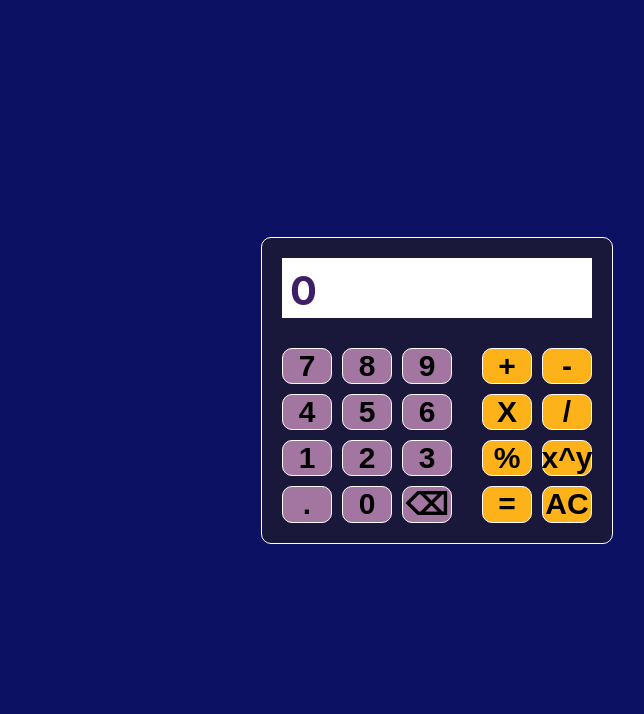
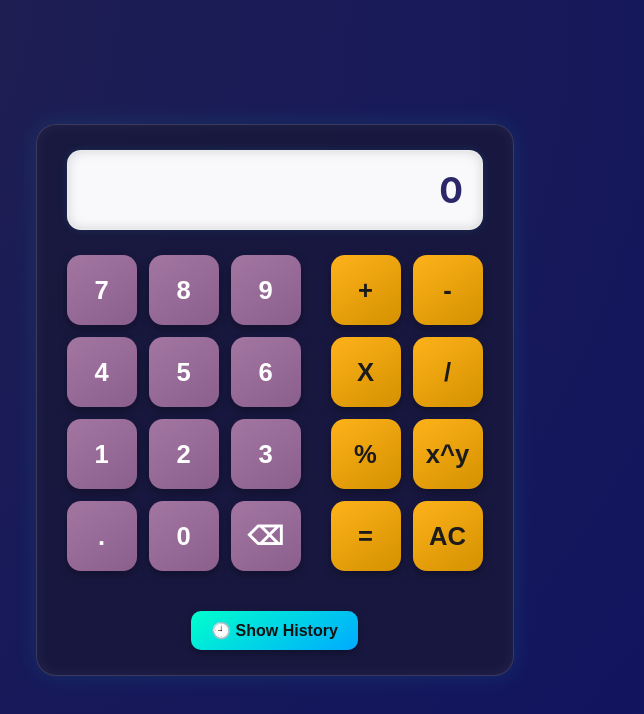
Before and after one commit to AhmadMuhtady/calculator-app, a React (Vite) app: page / in a window 1280 px wide. Shown: the top 714 px of the page, without its empty margins (203-847 px from the left). Built offline with nearby package versions, Linux system fonts and the light colour scheme.

Commit message:
feat: add history panel to display calculation history and enhance UI styling

```diff
--- a/src/components/Calculator.jsx
+++ b/src/components/Calculator.jsx
@@ -1,12 +1,17 @@
 import { useState, useEffect } from 'react';
 import Buttons from './Buttons';
 import Screen from './Screen';
+import History from './History';
 
 const Calculator = () => {
 	const [prevNum, setPrev] = useState('');
 	const [curNum, setCurr] = useState('0');
 	const [operator, setOperator] = useState('');
+	const [lastOperator, setLastOperator] = useState('');
+	const [lastOperand, setLastOperand] = useState('');
+	const [history, setHistory] = useState([]);
 	const [waitingForNewNumber, setWaitingForNewNumber] = useState(false);
+	const [showHistory, setShowHistory] = useState(false); // NEW: toggle history
 
 	const handleNumberClick = (number) => {
 		if (waitingForNewNumber) {
@@ -14,25 +19,12 @@ const Calculator = () => {
 			setWaitingForNewNumber(false);
 			return;
 		}
-
 		if (number === '⌫') {
-			if (curNum.length === 1) {
-				setCurr('0');
+			setCurr(curNum.length === 1 ? '0' : curNum.slice(0, -1));
 			return;
 		}
-
-			setCurr(curNum.slice(0, -1));
-			return;
-		}
-
-		if (number === '.' && curNum.includes('.')) {
-			return;
-		}
-		if (curNum === '0') {
-			setCurr(number);
-		} else {
-			setCurr(curNum + number);
-		}
+		if (number === '.' && curNum.includes('.')) return;
+		setCurr(curNum === '0' ? number : curNum + number);
 	};
 
 	const handleOperatorClick = (clickedOp) => {
@@ -40,19 +32,22 @@ const Calculator = () => {
 			setPrev('');
 			setCurr('0');
 			setOperator('');
+			setLastOperator('');
+			setLastOperand('');
+			setWaitingForNewNumber(false);
 			return;
 		}
 
 		if (prevNum === '') {
 			setPrev(curNum);
-			setOperator(clickedOp);
+			if (clickedOp !== '=') setOperator(clickedOp);
 			setWaitingForNewNumber(true);
-			return; // stop here so it doesn’t calculate yet
+			return;
 		}
 
-		if (!waitingForNewNumber && operator) {
 		let result = 0;
 
+		if (!waitingForNewNumber && operator) {
 			switch (operator) {
 				case '+':
 					result = +prevNum + +curNum;
@@ -71,70 +66,109 @@ const Calculator = () => {
 					break;
 				case 'x^y':
 					result = Math.pow(+prevNum, +curNum);
-					if (isNaN(result)) result = 'Error';
 					break;
 			}
+			if (isNaN(result)) result = 'Error';
 
+			const equation = `${formatNumber(prevNum)} ${operator} ${formatNumber(
+				curNum
+			)} = ${formatNumber(result)}`;
 			setPrev(result.toString());
 			setCurr(result.toString());
+			setHistory((prev) => [...prev, equation]);
+
+			if (clickedOp === '=') {
+				setLastOperator(operator);
+				setLastOperand(curNum);
+				setOperator('');
+			} else setOperator(clickedOp);
+
+			setWaitingForNewNumber(true);
+			return;
 		}
 
-		// Handle "=" separately
-		if (clickedOp === '=') {
-			setOperator('');
-		} else {
-			setOperator(clickedOp);
+		if (clickedOp === '=' && lastOperator) {
+			switch (lastOperator) {
+				case '+':
+					result = +prevNum + +lastOperand;
+					break;
+				case '-':
+					result = +prevNum - +lastOperand;
+					break;
+				case 'X':
+					result = +prevNum * +lastOperand;
+					break;
+				case '/':
+					result = +lastOperand === 0 ? 'Error' : +prevNum / +lastOperand;
+					break;
+				case '%':
+					result = +prevNum % +lastOperand;
+					break;
+				case 'x^y':
+					result = Math.pow(+prevNum, +lastOperand);
+					break;
+			}
+			if (isNaN(result)) result = 'Error';
+			setPrev(result.toString());
+			setCurr(result.toString());
+
+			const equation = `${formatNumber(prevNum)} ${operator} ${formatNumber(
+				curNum
+			)} = ${formatNumber(result)}`;
+			setHistory((prev) => [...prev, equation]);
+			setWaitingForNewNumber(true);
+			return;
 		}
 
+		if (clickedOp !== '=') setOperator(clickedOp);
 		setWaitingForNewNumber(true);
 	};
 
+	const formatNumber = (num) => {
+		if (num === 'Error') return num;
+		let n = parseFloat(num);
+		if (!Number.isFinite(n)) return 'Error';
+		n = Math.round(n * 1e6) / 1e6;
+		const [integer, decimal] = n.toString().split('.');
+		const formattedInt = Number(integer).toLocaleString();
+		const formatted = decimal ? `${formattedInt}.${decimal}` : formattedInt;
+		return formatted.length > 12 ? formatted.slice(0, 12) + '…' : formatted;
+	};
+
 	useEffect(() => {
-		// Add the listener when component mounts
 		const handleKeyPress = (event) => {
 			const numbers = ['7', '8', '9', '4', '5', '6', '1', '2', '3', '.', '0'];
 			const operators = ['+', '-', 'X', '/', '%'];
-			console.log(event.key);
-			if (numbers.includes(event.key)) {
-				handleNumberClick(event.key);
-			}
-			if (event.key === 'Backspace') {
-				handleNumberClick('⌫');
-			}
-			if (event.key === 'Escape') {
-				handleOperatorClick('AC');
-			}
-
-			if (operators.includes(event.key)) {
-				handleOperatorClick(event.key);
-			}
-			if (event.key === 'Enter') {
-				handleOperatorClick('=');
-			}
-			if (event.key === '*') {
-				handleOperatorClick('X');
-			}
+			if (numbers.includes(event.key)) handleNumberClick(event.key);
+			if (event.key === 'Backspace') handleNumberClick('⌫');
+			if (event.key === 'Escape') handleOperatorClick('AC');
+			if (operators.includes(event.key)) handleOperatorClick(event.key);
+			if (event.key === 'Enter') handleOperatorClick('=');
+			if (event.key === '*') handleOperatorClick('X');
 		};
-
 		window.addEventListener('keydown', handleKeyPress);
-
-		// Cleanup: Remove listener when component unmounts
-		return () => {
-			window.removeEventListener('keydown', handleKeyPress);
-		};
-	}, [handleNumberClick, handleOperatorClick]); // Empty array = only run once
+		return () => window.removeEventListener('keydown', handleKeyPress);
+	}, [handleNumberClick, handleOperatorClick]);
 
 	return (
+		<div className="calculator-wrapper">
 			<div className="calculator-container">
-			<Screen displayNumber={curNum} />
+				<Screen displayNumber={formatNumber(curNum)} />
 				<Buttons
 					onNumberClick={handleNumberClick}
 					onOperatorClick={handleOperatorClick}
 				/>
+				{/* Toggle History Button */}
+				<button
+					className="toggle-history-btn"
+					onClick={() => setShowHistory((prev) => !prev)}
+				>
+					{showHistory ? '✖ Hide History' : '🕘 Show History'}
+				</button>
+			</div>
+			<History history={history} show={showHistory} />
 		</div>
 	);
 };
 
 export default Calculator;
-
-// need to add continue calculation + the error statement
--- /dev/null
+++ b/src/components/History.jsx
@@ -0,0 +1,16 @@
+const History = ({ history, show }) => {
+	return (
+		<div className={`history-panel ${show ? 'show' : 'hidden'}`}>
+			<h3>History</h3>
+			<ul>
+				{history.length === 0 ? (
+					<li>No history yet</li>
+				) : (
+					history.map((entry, index) => <li key={index}>{entry}</li>)
+				)}
+			</ul>
+		</div>
+	);
+};
+
+export default History;
--- a/src/index.css
+++ b/src/index.css
@@ -6,89 +6,293 @@
 
 body {
 	font-family: 'Inter', sans-serif;
-	font-optical-sizing: auto;
 	display: flex;
 	align-items: center;
 	justify-content: center;
 	height: 100vh;
-	overflow: hidden;
-	background-color: #0d1164;
+	background: radial-gradient(circle at top left, #202050, #0d1164);
+	color: white;
+	-webkit-font-smoothing: antialiased;
+	-moz-osx-font-smoothing: grayscale;
 }
 
+/* ===== CALCULATOR CONTAINER ===== */
 .calculator-container {
 	display: flex;
 	flex-direction: column;
-	gap: 5px;
-	background-color: #19183b;
-	border: 1px solid #fff;
 	align-items: center;
 	justify-content: space-between;
-	gap: 30px;
-	margin-bottom: 20px;
-	padding: 20px;
-	border-radius: 10px;
+	gap: 25px;
+	background: rgba(25, 24, 59, 0.85);
+	border: 1px solid rgba(255, 255, 255, 0.15);
+	backdrop-filter: blur(12px);
+	padding: 25px 30px;
+	border-radius: 20px;
+	box-shadow: 0 0 25px rgba(0, 255, 255, 0.1),
+		inset 0 0 15px rgba(255, 255, 255, 0.05);
+	transition: all 0.3s ease;
 }
 
+/* Subtle hover glow */
+.calculator-container:hover {
+	box-shadow: 0 0 35px rgba(0, 255, 255, 0.2),
+		inset 0 0 20px rgba(255, 255, 255, 0.05);
+}
+
+/* ===== SCREEN DISPLAY ===== */
 .screen {
-	background-color: #fff;
+	background: #f9f9fb;
 	width: 100%;
-	height: 60px;
-	font-weight: bolder;
-	padding: 8px;
+	height: 80px;
+	border-radius: 14px;
+	padding: 12px 18px;
+	display: flex;
+	align-items: center;
+	justify-content: flex-end;
+	overflow: hidden;
+	box-shadow: inset 0 0 12px rgba(0, 0, 0, 0.15),
+		0 0 10px rgba(0, 255, 255, 0.1);
+	border: 1px solid rgba(0, 0, 0, 0.05);
 }
 
 .screen h1 {
-	font-size: 40px;
-	color: #3e1e68;
+	font-size: 2.2rem;
+	color: #2c2769;
+	text-align: right;
+	font-weight: 700;
+	user-select: none;
+	letter-spacing: 0.5px;
 }
 
+/* ===== BUTTONS GRID ===== */
 .buttons-grid {
 	display: flex;
 	justify-content: center;
 	gap: 30px;
+	width: 100%;
 }
 
 .numbers-grid {
 	display: grid;
 	grid-template-columns: repeat(3, 1fr);
-	gap: 10px;
+	gap: 12px;
 }
 
 .operators-grid {
 	display: grid;
 	grid-template-columns: repeat(2, 1fr);
-	gap: 10px;
+	gap: 12px;
 }
 
+/* ===== BUTTONS ===== */
 .numbers-btn,
 .operator-btn {
-	font-size: 30px;
-	font-weight: bold;
+	font-size: 1.6rem;
+	font-weight: 600;
 	display: flex;
 	align-items: center;
 	justify-content: center;
-	border: 1px solid #fff;
-	width: 50px;
+	width: 70px;
+	height: 70px;
+	border: none;
+	border-radius: 14px;
+	cursor: pointer;
+	transition: all 0.18s ease-in-out;
+}
+
+/* Number buttons */
+.numbers-btn {
+	background: linear-gradient(145deg, #a376a2, #8b5f8c);
+	color: white;
+	box-shadow: 0 4px 10px rgba(0, 0, 0, 0.3);
+}
+
+/* Operator buttons */
+.operator-btn {
+	background: linear-gradient(145deg, #feb21a, #d49100);
+	color: #1b1b1b;
+	box-shadow: 0 4px 10px rgba(0, 0, 0, 0.3);
+	font-weight: 700;
+}
+
+/* Hover effects */
+.numbers-btn:hover,
+.operator-btn:hover {
+	transform: translateY(-3px) scale(1.02);
+	box-shadow: 0 8px 15px rgba(0, 0, 0, 0.35), 0 0 10px rgba(255, 255, 255, 0.1);
+}
+
+/* Active effects */
+.numbers-btn:active,
+.operator-btn:active {
+	transform: scale(0.96);
+	box-shadow: inset 0 3px 8px rgba(0, 0, 0, 0.4);
+}
+
+/* Glow accent on hover */
+.numbers-btn:hover {
+	box-shadow: 0 0 15px rgba(163, 118, 162, 0.7),
+		0 0 25px rgba(255, 255, 255, 0.1);
+}
+
+.operator-btn:hover {
+	box-shadow: 0 0 15px rgba(255, 178, 26, 0.7),
+		0 0 25px rgba(255, 255, 255, 0.1);
+}
+
+/* ===== HISTORY PANEL ===== */
+.history-panel {
+	background: rgba(30, 30, 60, 0.9);
+	color: #f5f5f5;
+	padding: 12px 18px;
+	border-radius: 14px;
+	margin-top: 15px;
+	box-shadow: inset 0 2px 8px rgba(0, 0, 0, 0.3);
+	max-height: 220px;
+	overflow-y: auto;
+	font-family: monospace;
+	width: 300px;
+	border: 1px solid rgba(255, 255, 255, 0.08);
+	scrollbar-width: thin;
+	scrollbar-color: #555 #1e1e3a;
+}
+
+/* Custom scrollbar */
+.history-panel::-webkit-scrollbar {
+	width: 8px;
+}
+.history-panel::-webkit-scrollbar-thumb {
+	background: #555;
+	border-radius: 4px;
+}
+.history-panel::-webkit-scrollbar-thumb:hover {
+	background: #777;
+}
+
+.history-panel h3 {
+	font-size: 1rem;
+	margin-bottom: 8px;
+	text-align: center;
+	color: #00ffcc;
+	text-transform: uppercase;
+	letter-spacing: 1.2px;
+}
+
+.history-panel ul {
+	list-style: none;
+	margin: 0;
+	padding: 0;
+}
+
+.history-panel li {
+	background: rgba(255, 255, 255, 0.05);
+	padding: 8px 12px;
+	border-radius: 10px;
+	margin-bottom: 6px;
+	word-wrap: break-word;
+	transition: background 0.2s;
+}
+
+.history-panel li:hover {
+	background: rgba(255, 255, 255, 0.1);
+}
+
+/* ===== WRAPPER ===== */
+.calculator-wrapper {
+	display: flex;
+	gap: 25px;
+	align-items: flex-start;
+	justify-content: center;
+	flex-wrap: wrap;
+	padding: 10px;
+}
+
+/* --- Toggle Button --- */
+.toggle-history-btn {
+	background: linear-gradient(145deg, #00ffcc, #00aaff);
+	color: #121212;
+	border: none;
+	padding: 10px 20px;
 	border-radius: 10px;
 	cursor: pointer;
-	background-color: #a376a2;
+	font-weight: 600;
+	font-size: 1rem;
+	transition: all 0.25s ease;
+	box-shadow: 0 3px 8px rgba(0, 0, 0, 0.3);
 }
 
-.operator-btn {
-	background-color: #feb21a;
-	color: black;
+.toggle-history-btn:hover {
+	transform: translateY(-2px);
+	background: linear-gradient(145deg, #00ffee, #00bbff);
+	box-shadow: 0 6px 12px rgba(0, 0, 0, 0.4);
 }
 
-.numbers-btn:hover,
-.operator-btn:hover {
-	transform: scale(0.98);
+/* --- History Panel Animation --- */
+.history-panel {
+	transition: all 0.4s ease;
+	opacity: 1;
+	transform: translateY(0);
 }
 
-.numbers-btn:active {
-	transform: scale(0.98);
-	background-color: yellow;
+.history-panel.hidden {
+	opacity: 0;
+	transform: translateY(-10px);
+	max-height: 0;
+	padding: 0;
+	margin: 0;
+	overflow: hidden;
 }
-.operator-btn:active {
-	background-color: black;
-	color: #fff;
+
+/* --- RESPONSIVE DESIGN --- */
+/* History toggle animation */
+.history-panel {
+	max-height: 0;
+	overflow: hidden;
+	opacity: 0;
+	transform: translateY(-10px);
+	transition: all 0.4s ease;
 }
+
+.history-panel.show {
+	max-height: 200px;
+	opacity: 1;
+	transform: translateY(0);
+	overflow-y: auto;
+}
+
+/* Toggle button style */
+.toggle-history-btn {
+	margin-top: 15px;
+	background: linear-gradient(145deg, #00ffcc, #00aaff);
+	color: #121212;
+	border: none;
+	padding: 10px 20px;
+	border-radius: 10px;
+	cursor: pointer;
+	font-weight: 600;
+	font-size: 1rem;
+	transition: all 0.25s ease;
+	box-shadow: 0 3px 8px rgba(0, 0, 0, 0.3);
+}
+
+.toggle-history-btn:hover {
+	transform: translateY(-2px);
+	background: linear-gradient(145deg, #00ffee, #00bbff);
+	box-shadow: 0 6px 12px rgba(0, 0, 0, 0.4);
+}
+
+/* Responsive for small screens */
+@media (max-width: 768px) {
+	.calculator-wrapper {
+		flex-direction: column;
+		align-items: center;
+	}
+	.history-panel {
+		width: 100%;
+		max-width: 320px;
+	}
+	.toggle-history-btn {
+		width: 100%;
+		max-width: 320px;
+	}
+}
```
Lines whose indentation alone changed are shown as unchanged.
